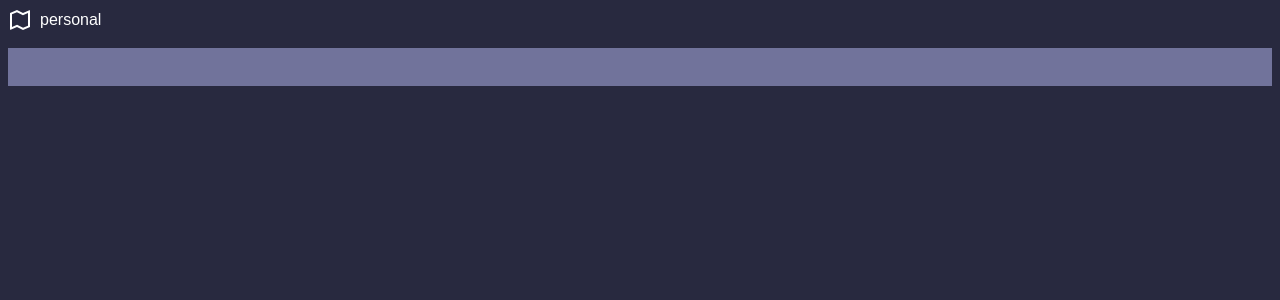
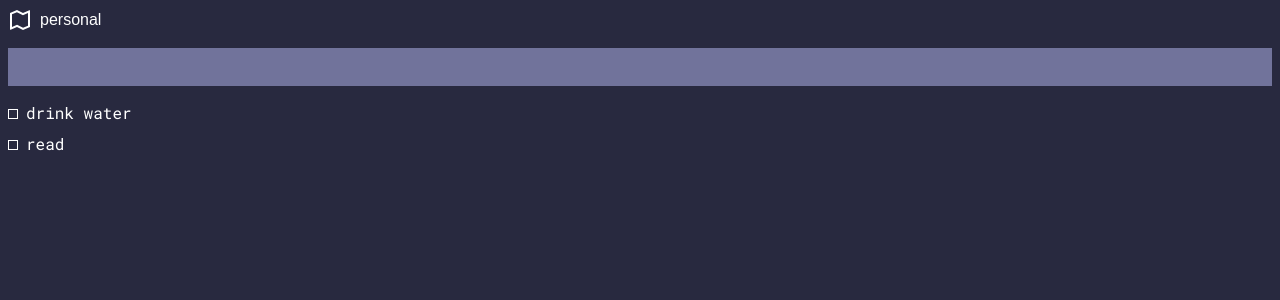
Before and after one commit to colorlessenergy/task, a Next.js app: page / in a window 1280 px wide. Shown: the top 300 px of the page. Built offline with nearby package versions, Linux system fonts and the light colour scheme; a web font is replaced by a local one.

Commit message:
add functionality to display tasks

```diff
--- /dev/null
+++ b/app/_components/Tasks.js
@@ -0,0 +1,30 @@
+"use client";
+
+import { useTasksContext } from "../_contexts/TasksContext";
+
+const Tasks = () => {
+    const { tasks } = useTasksContext();
+    const tasksList = tasks.find((list) => list.active);
+
+    return (
+        <div className="mt-2">
+            {tasksList.tasks.map((task) => {
+                return (
+                    <div key={task.id} className="mb-1">
+                        <input
+                            type="checkbox"
+                            id={task.id}
+                            className="d-none"
+                        />
+                        <label htmlFor={task.id} className="mr-1"></label>
+                        <label htmlFor={task.id} className="task">
+                            {task.task}
+                        </label>
+                    </div>
+                );
+            })}
+        </div>
+    );
+};
+
+export default Tasks;
--- a/app/page.js
+++ b/app/page.js
@@ -1,9 +1,12 @@
 import AddTaskInput from "./_components/AddTaskInput";
+import Tasks from "./_components/Tasks";
 
 export default function Home() {
     return (
         <div>
             <AddTaskInput />
+
+            <Tasks />
         </div>
     );
 }
--- a/app/styles/globals.scss
+++ b/app/styles/globals.scss
@@ -31,6 +31,26 @@ input {
     font-family: inherit;
 }
 
+input[type="checkbox"] + label {
+    display: inline-block;
+    height: 10px;
+    width: 10px;
+
+    border: 1px solid #ffffff;
+}
+
+input[type="checkbox"] ~ label {
+    cursor: pointer;
+}
+
+input[type="checkbox"]:checked + label {
+    background-color: #ffffff;
+}
+
+input[type="checkbox"]:checked ~ label.task {
+    text-decoration: line-through;
+}
+
 .container {
     margin: 8px;
 }
--- a/app/styles/utilities.scss
+++ b/app/styles/utilities.scss
@@ -1,7 +1,15 @@
 .mr-1 {
     margin-right: 8px;
+}
+
+.mb-1 {
+    margin-bottom: 10px;
 }
 
 .mt-2 {
     margin-top: 16px;
 }
+
+.d-none {
+    display: none;
+}
```
